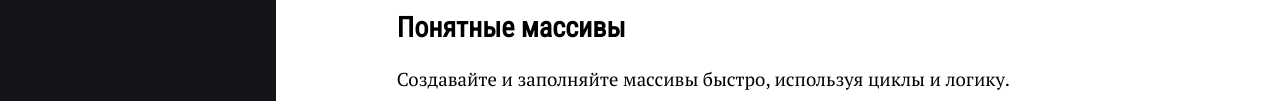
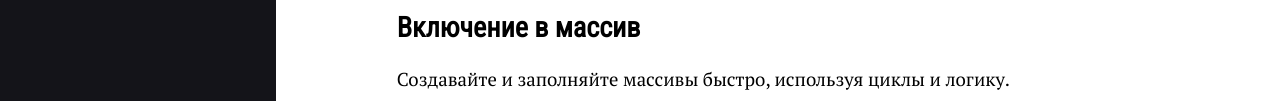
Before and after one commit to andiogenes/andiogenes.github.io, a plain HTML site: page howtohaxe/2018/language-features-1.html in a window 1280 px wide. Shown: the part 572-673 px from the top of the page. Drawn offline with Linux system fonts and the light colour scheme; a script that the page names is missing.

Commit message:
Update language-features-1.html

```diff
--- a/howtohaxe/2018/language-features-1.html
+++ b/howtohaxe/2018/language-features-1.html
@@ -105,7 +105,7 @@
 							var point = { x: 0, y: 10 };<br>
 							point.x += 10;
 						</code>
-						<h2>Понятные массивы</h2>
+						<h2>Включение в массив</h2>
 						<p>Создавайте и заполняйте массивы быстро, используя циклы и
 						логику.<p>
 						<code class="haxe">
```
